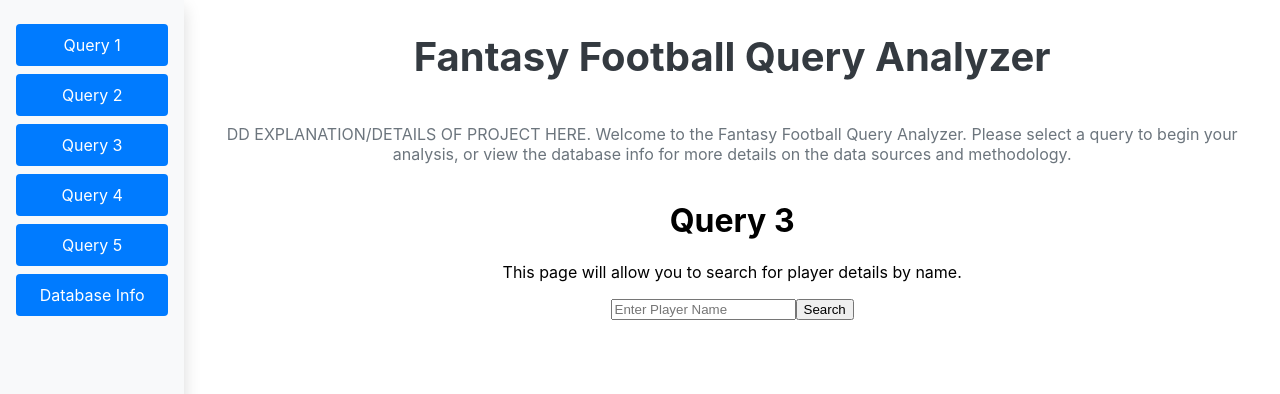
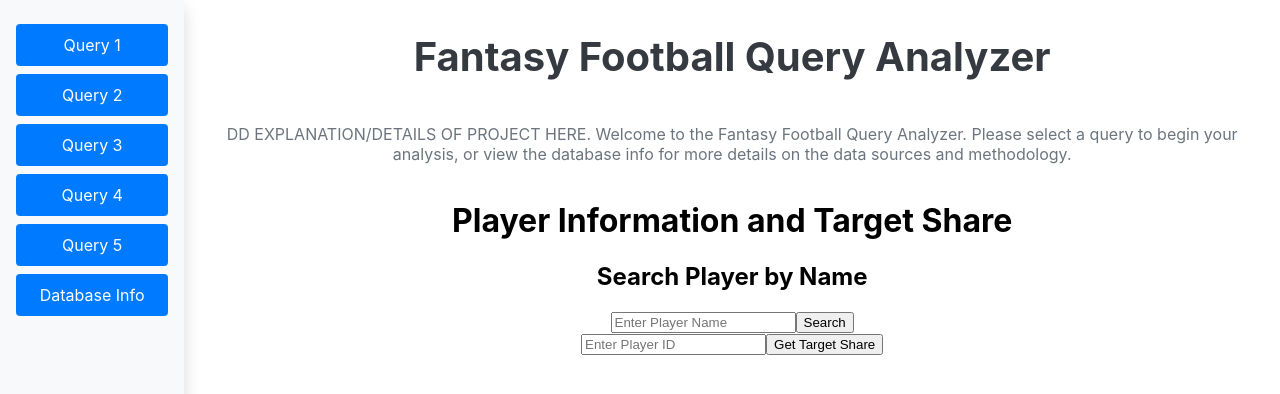
Before and after one commit to DanNano/FFQueryAnalyzer, a React (Create React App) app in the folder app/: page /query3 in a window 1280 px wide. Shown: the top 394 px of the page. Built offline with nearby package versions, Linux system fonts and the light colour scheme.

Commit message:
Query 3 page

```diff
--- a/app/src/components/Query3.js
+++ b/app/src/components/Query3.js
@@ -1,9 +1,18 @@
 import React, { useState } from 'react';
+import { Line } from 'react-chartjs-2';
+import { Chart as ChartJS, CategoryScale, LinearScale, PointElement, LineElement, Title, Tooltip, Legend } from 'chart.js';
+
+// Register the components required for Line chart
+ChartJS.register(CategoryScale, LinearScale, PointElement, LineElement, Title, Tooltip, Legend);
 
 function Query3() {
     const [name, setName] = useState('');
     const [playerDetails, setPlayerDetails] = useState(null);
     const [error, setError] = useState('');
+
+    const [playerId, setPlayerId] = useState('');
+    const [targetData, setTargetData] = useState({});
+    const [playerInfo, setPlayerInfo] = useState(null);
 
     const fetchPlayerDetails = () => {
         fetch(`/api/player-by-name?name=${encodeURIComponent(name)}`)
@@ -29,10 +38,47 @@ function Query3() {
             });
     };
 
+    const fetchTargetShare = () => {
+        fetch(`/api/player-target-share?playerid=${playerId}`)
+            .then(response => response.json())
+            .then(data => {
+                if (data.length > 0) {
+                    setPlayerInfo({
+                        name: data[0].NAME,
+                        playerid: data[0].PLAYERID,
+                        position: data[0].POSITION
+                    });
+                    const labels = data.map(item => `${item.YEAR}, ${item.TEAM}`);
+                    const dataPoints = data.map(item => parseFloat(item.TARGETSHAREPERCENTAGE.slice(0, -1))); // Remove '%' and convert to float
+                    setTargetData({
+                        labels,
+                        datasets: [{
+                            label: 'Target Share Percentage',
+                            data: dataPoints,
+                            fill: false,
+                            borderColor: 'rgb(75, 192, 192)',
+                            tension: 0.1
+                        }]
+                    });
+                } else {
+                    setPlayerInfo(null);
+                    setTargetData({});
+                }
+            })
+            .catch(error => {
+                console.error('Error fetching data:', error);
+                setPlayerInfo(null);
+                setTargetData({});
+            });
+    };
+
     return (
         <div>
-            <h1>Query 3</h1>
-            <p>This page will allow you to search for player details by name.</p>
+            <h1>Player Information and Target Share</h1>
+
+            {/* Search by Player Name */}
+            <div>
+                <h2>Search Player by Name</h2>
                 <input
                     type="text"
                     value={name}
@@ -40,17 +86,45 @@ function Query3() {
                     placeholder="Enter Player Name"
                 />
                 <button onClick={fetchPlayerDetails}>Search</button>
+            </div>
             {error && <p>{error}</p>}
             {playerDetails && (
                 <div>
-                    <h2>Player Details</h2>
+                    <h3>Player Details</h3>
                     <ul>
                         {playerDetails.map((player, index) => (
                             <li key={index}>
-                                Name: {player.NAME}, Player ID: {player.PLAYERID}
+                                {player.NAME}, {player.PLAYERID}, {player.POSITION}, {player.FIRSTYEAR} - {player.LASTYEAR}
                             </li>
                         ))}
                     </ul>
+                </div>
+            )}
+
+            {/* Input for Player ID and Fetch Button */}
+            <div>
+                <input
+                    type="text"
+                    value={playerId}
+                    onChange={(e) => setPlayerId(e.target.value)}
+                    placeholder="Enter Player ID"
+                />
+                <button onClick={fetchTargetShare}>Get Target Share</button>
+            </div>
+
+            {playerInfo && (
+                <div>
+                    <h2>Player Information</h2>
+                    <p>Name: {playerInfo.name}</p>
+                    <p>Player ID: {playerInfo.playerid}</p>
+                    <p>Position: {playerInfo.position}</p>
+                </div>
+            )}
+
+            {targetData.labels && (
+                <div style={{ width: '70%', margin: 'auto' }}>
+                    <h2>Target Share Percentage by Year and Team</h2>
+                    <Line data={targetData} />
                 </div>
             )}
         </div>
```
Also changed, not shown: app/server.js (+36 -2 lines). Lines whose indentation alone changed are shown as unchanged.
